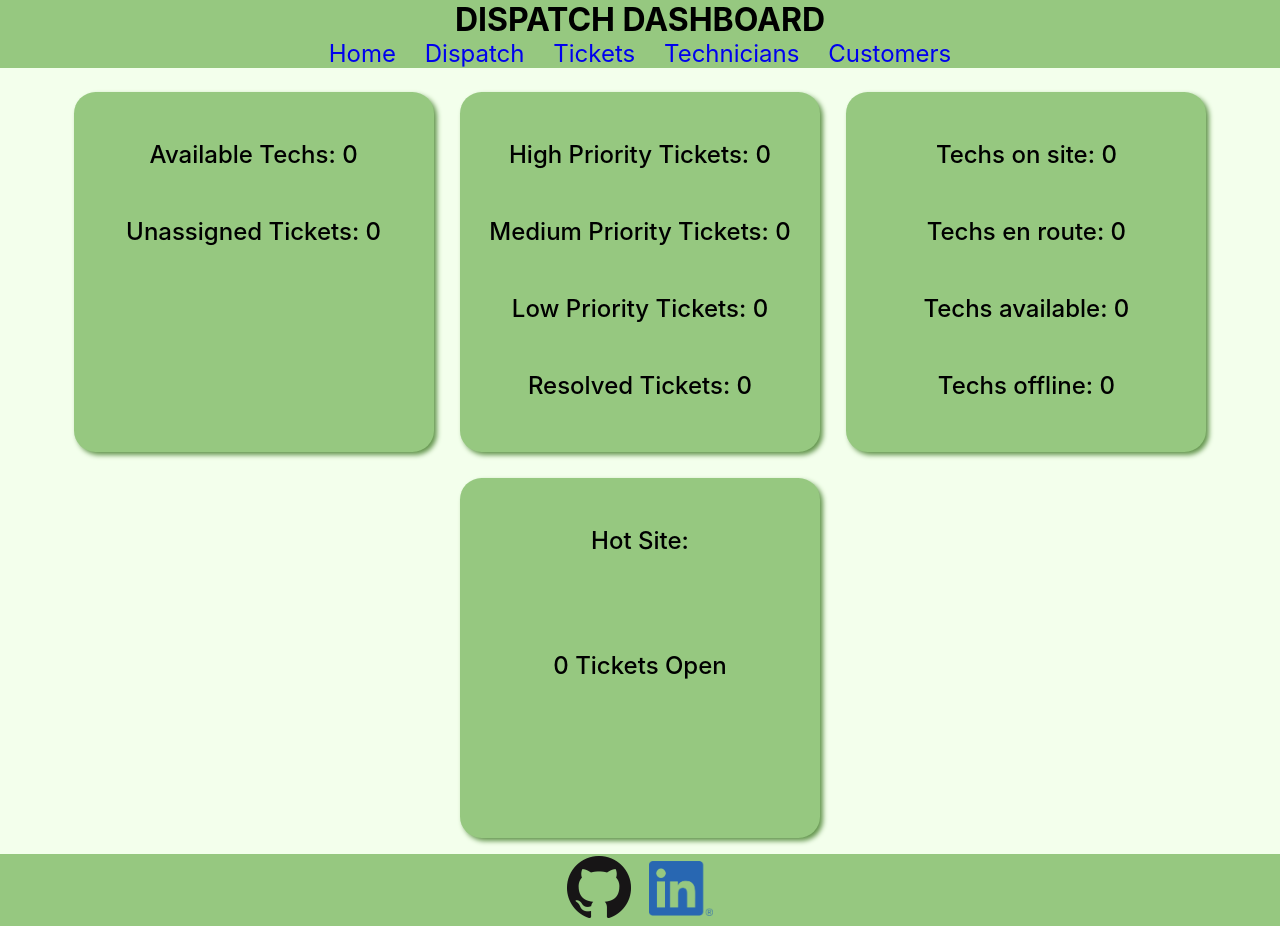
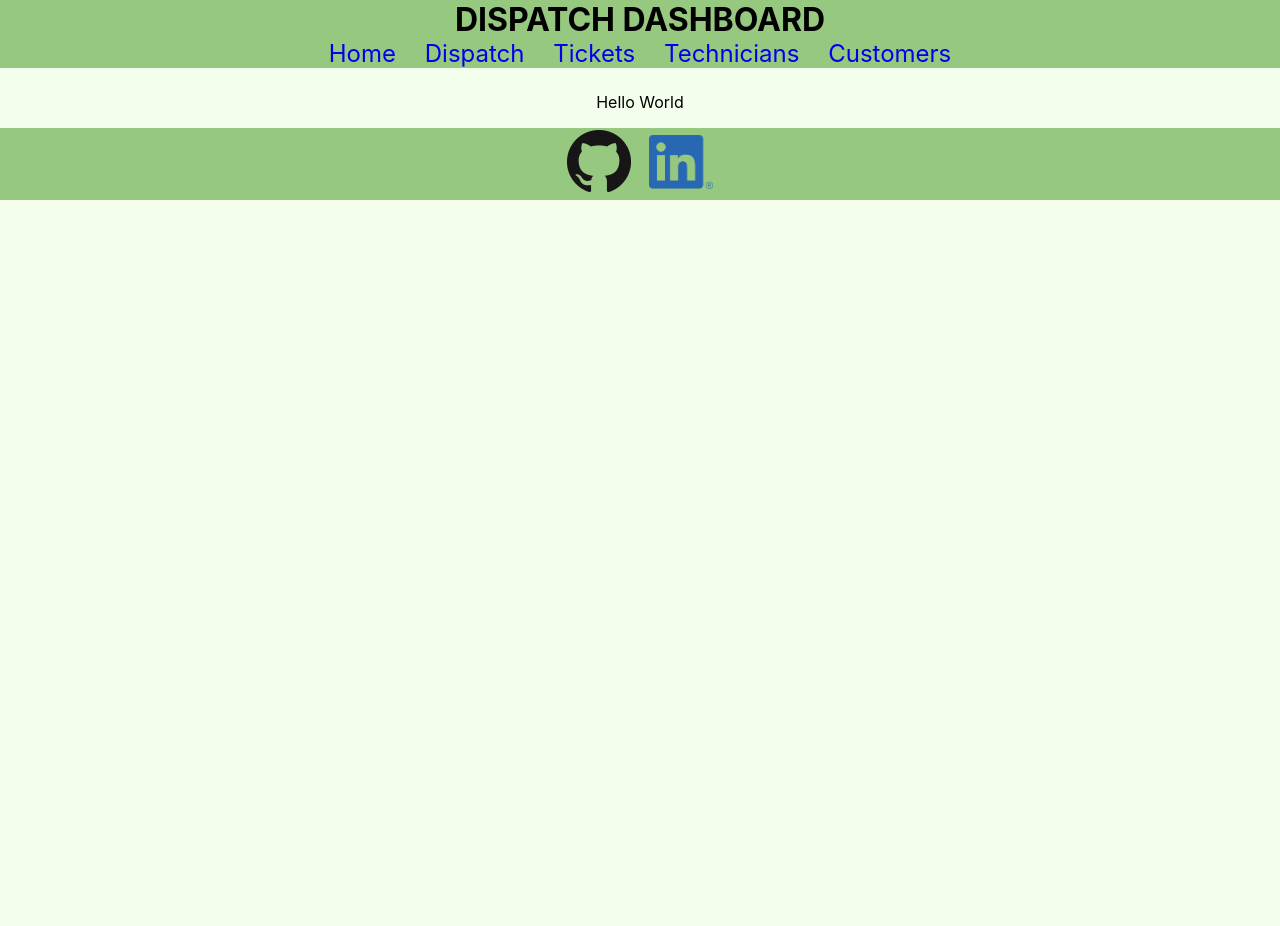
Before and after one commit to aaronslaughter/dispatch-dashboard, a React (Create React App) app in the folder client/: page / in a window 1280 px wide. After the commit the page ends 800 px from the top, so only its background shows below. Built offline with nearby package versions, Linux system fonts and the light colour scheme; no server answers; a web font is replaced by a local one.

Commit message:
prepping for db seed

```diff
--- a/client/src/App.js
+++ b/client/src/App.js
@@ -181,10 +181,7 @@ function App() {
       <Nav/>
       <Switch>
         <Route exact path="/" render={(props) =>
-          <Dashboard
-            tickets={tickets}
-            technicians={technicians}
-            customers={customers}/>
+          <div>Hello World</div>
           }>
         </Route>
         <Route path="/dispatch" render={(props) =>
```
